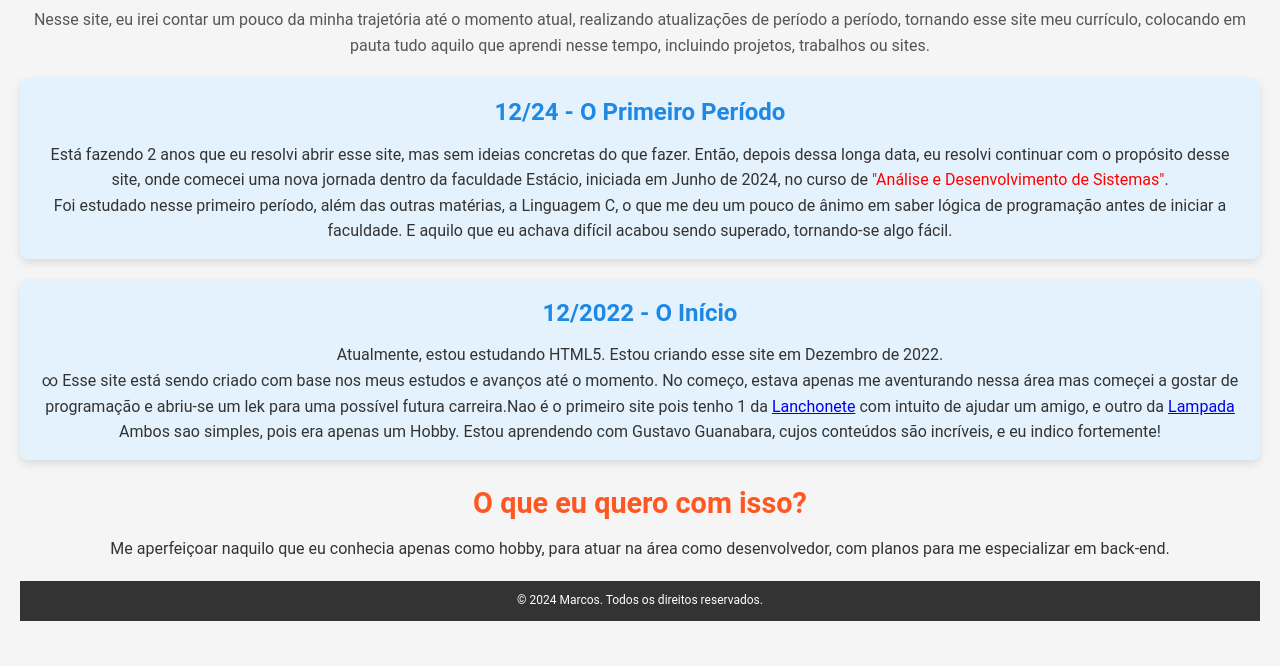
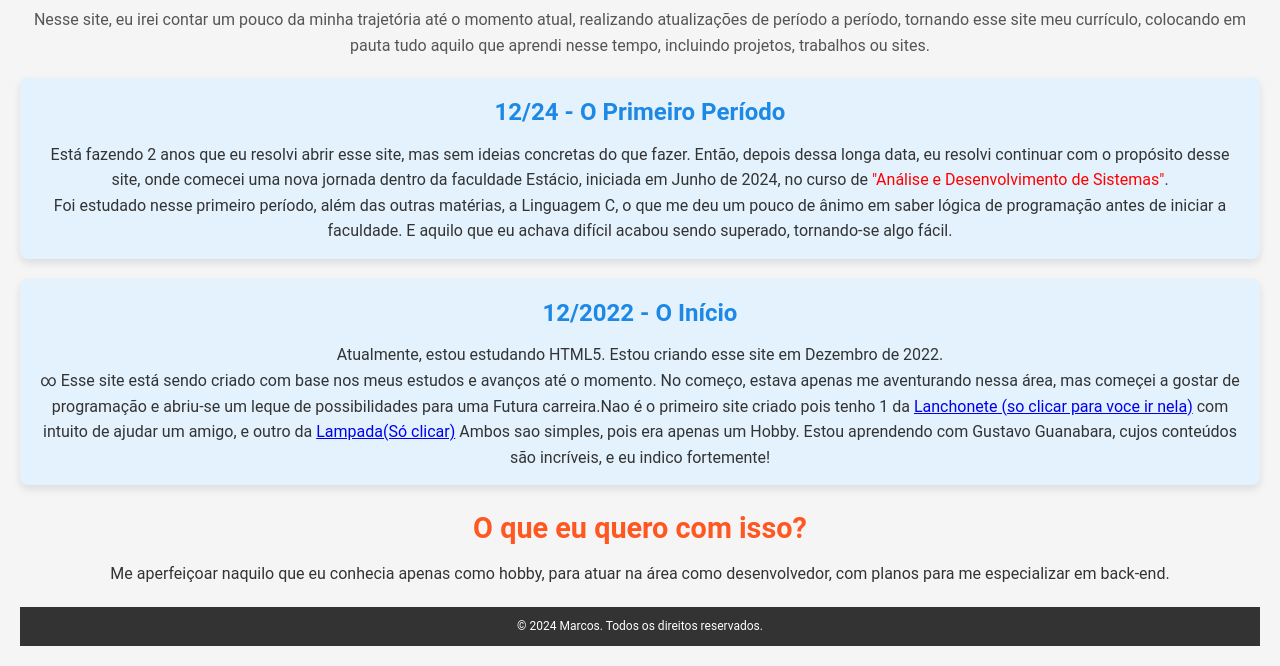
Before and after one commit to resutmarcos/Iniciando-meu-proprio-site, a plain HTML site: page index.html in a window 1280 px wide. Shown: the part 239-905 px from the top of the page. Before the commit the page ends 880 px from the top, so only its background shows below. Drawn offline with Linux system fonts and the light colour scheme.

Commit message:
correção e incrementação e texto

```diff
--- a/index.html
+++ b/index.html
@@ -40,9 +40,9 @@
         <h2>12/2022 - O Início</h2>
         <p>Atualmente, estou estudando HTML5. Estou criando esse site em Dezembro de 2022.</p>
         <p>∞ Esse site está sendo criado com base nos meus estudos e avanços até o momento.
-            No começo, estava apenas me aventurando nessa área mas começei a gostar de programação e abriu-se um lek para uma possível
-            futura carreira.Nao é o primeiro site pois tenho 1 da <a href="https://lanchesmrburgue.netlify.app" target="_blank">Lanchonete</a>
-            com intuito de ajudar um amigo, e outro da <a href="https://lambent-melba-c9ee12.netlify.app" target="_blank">Lampada</a>
+            No começo, estava apenas me aventurando nessa área, mas começei a gostar de programação e abriu-se um leque de possibilidades para uma Futura
+            carreira.Nao é o primeiro site criado pois tenho 1 da <a href="https://lanchesmrburgue.netlify.app" target="_blank">Lanchonete (so clicar para voce ir nela)</a>
+            com intuito de ajudar um amigo, e outro da <a href="https://lambent-melba-c9ee12.netlify.app" target="_blank">Lampada(Só clicar)</a>
             Ambos sao simples, pois era apenas um Hobby. Estou aprendendo com Gustavo Guanabara, cujos conteúdos são incríveis,
             e eu indico fortemente!</p>
     </section>
```
